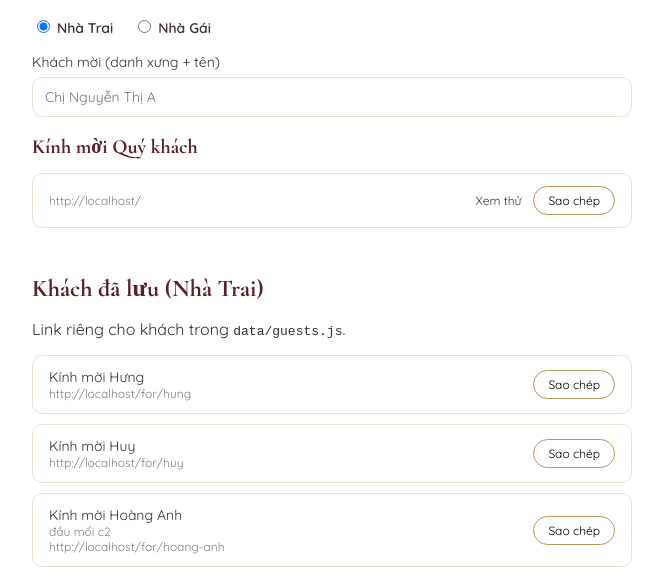
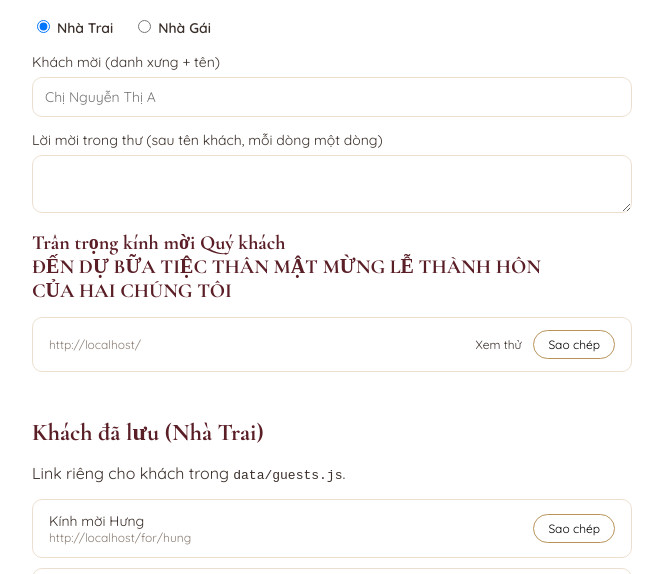
Before and after one commit to khai-va-duong/wedding_invitation, a website: page admin.html in a window 1280 px wide. Shown: the part 162-736 px from the top of the page, without its empty margins (308-971 px from the left). Drawn offline with nearby package versions, Linux system fonts and the light colour scheme.

Commit message:
Make the invitation-letter text editable on the admin link builder
admin.html gets a "Lời mời trong thư" box, prefilled with the side's
default lines (Nhà Trai / Nhà Gái). Edited text is carried in the link as
&loi=Line-1/Line-2 and rendered by app.js in place of invite.line2/line3.

Co-Authored-By: Claude Opus 5.5 <noreply@anthropic.com>

```diff
--- a/admin.html
+++ b/admin.html
@@ -21,6 +21,8 @@
     </div>
     <label for="name">Khách mời (danh xưng + tên)</label>
     <input type="text" id="name" placeholder="Chị Nguyễn Thị A" autocomplete="off">
+    <label for="body">Lời mời trong thư (sau tên khách, mỗi dòng một dòng)</label>
+    <textarea id="body" rows="2" autocomplete="off"></textarea>
     <div class="admin-preview" id="preview"></div>
     <div class="admin-row">
       <div class="url" id="link"></div>
@@ -37,6 +39,15 @@
 </div>
 
 <script src="data/config.js"></script>
+<script>
+  // Default letter lines per side, captured before config-bride.js
+  // overrides them (it edits window.SITE_CONFIG in place).
+  var DEFAULT_BODY = { "": [SITE_CONFIG.invite.line2, SITE_CONFIG.invite.line3].join("\n") };
+</script>
+<script src="data/config-bride.js"></script>
+<script>
+  DEFAULT_BODY["nha-gai/"] = [SITE_CONFIG.invite.line2, SITE_CONFIG.invite.line3].join("\n");
+</script>
 <script src="data/guests.js"></script>
 <script>
   function greetingFor(guest) {
@@ -63,12 +74,26 @@
   var HONORIFICS = ["anh", "chị", "em", "cô", "chú", "bác", "ông", "bà", "dì", "cậu", "mợ", "thím", "bạn"];
   var form = document.getElementById("builder");
   var nameInput = document.getElementById("name");
+  var bodyInput = document.getElementById("body");
   var linkEl = document.getElementById("link");
   var openEl = document.getElementById("open");
   var currentLink = "";
+  var currentSide = "";
 
   function readableParam(label) {
-    return label.split(/\s+/).join("-").replace(/[&#%?+=]/g, encodeURIComponent);
+    return label.split(/\s+/).join("-").replace(/[&#%?+=\/]/g, encodeURIComponent);
+  }
+
+  function bodyLines() {
+    return bodyInput.value.split("\n").map(function (l) { return l.trim(); }).filter(Boolean);
+  }
+
+  // ?loi= carries the letter lines only when they differ from the side's
+  // default; "/" separates lines (see customInviteBody() in app.js).
+  function bodyParam(side) {
+    var lines = bodyLines();
+    if (!lines.length || lines.join("\n") === DEFAULT_BODY[side]) return "";
+    return "loi=" + lines.map(readableParam).join("/");
   }
 
   // Mirrors guestFromLabel() in app.js: leading honorifics read lowercase.
@@ -82,11 +107,24 @@
 
   function updateLink() {
     var side = form.querySelector('input[name="side"]:checked').value;
+    // Switching side swaps in that side's default text, unless it was edited.
+    if (side !== currentSide) {
+      if (!bodyInput.value.trim() || bodyLines().join("\n") === DEFAULT_BODY[currentSide]) {
+        bodyInput.value = DEFAULT_BODY[side];
+      }
+      currentSide = side;
+    }
     var name = nameInput.value.trim();
-    currentLink = base + side + (name ? "?moi=" + readableParam(name) : "");
+    var params = [];
+    if (name) params.push("moi=" + readableParam(name));
+    var body = bodyParam(side);
+    if (body) params.push(body);
+    currentLink = base + side + (params.length ? "?" + params.join("&") : "");
     linkEl.textContent = currentLink;
     openEl.href = currentLink;
-    document.getElementById("preview").textContent = name ? inviteLine(name) : "Kính mời Quý khách";
+    var preview = document.getElementById("preview");
+    preview.textContent = (name ? inviteLine(name) : "Trân trọng kính mời Quý khách") + "\n" +
+      (bodyLines().join("\n") || DEFAULT_BODY[side]);
   }
   form.addEventListener("input", updateLink);
   form.addEventListener("submit", function (e) { e.preventDefault(); });
--- a/assets/css/style.css
+++ b/assets/css/style.css
@@ -1696,7 +1696,8 @@ h1, h2, h3 { font-family: var(--font-heading); margin: 0; color: var(--color-pri
   margin: 20px 0;
   font-size: 14px;
 }
-.admin-builder input[type="text"] {
+.admin-builder input[type="text"],
+.admin-builder textarea {
   font: inherit;
   padding: 10px 12px;
   border: 1px solid var(--color-line);
@@ -1705,6 +1706,7 @@ h1, h2, h3 { font-family: var(--font-heading); margin: 0; color: var(--color-pri
 }
 .admin-sides { display: flex; gap: 20px; margin-bottom: 10px; font-weight: 600; }
 .admin-preview {
+  white-space: pre-line;
   font-family: var(--font-heading);
   font-size: 20px;
   font-weight: 700;
```
Also changed, not shown: assets/js/app.js (+14 -2 lines), README.md.
